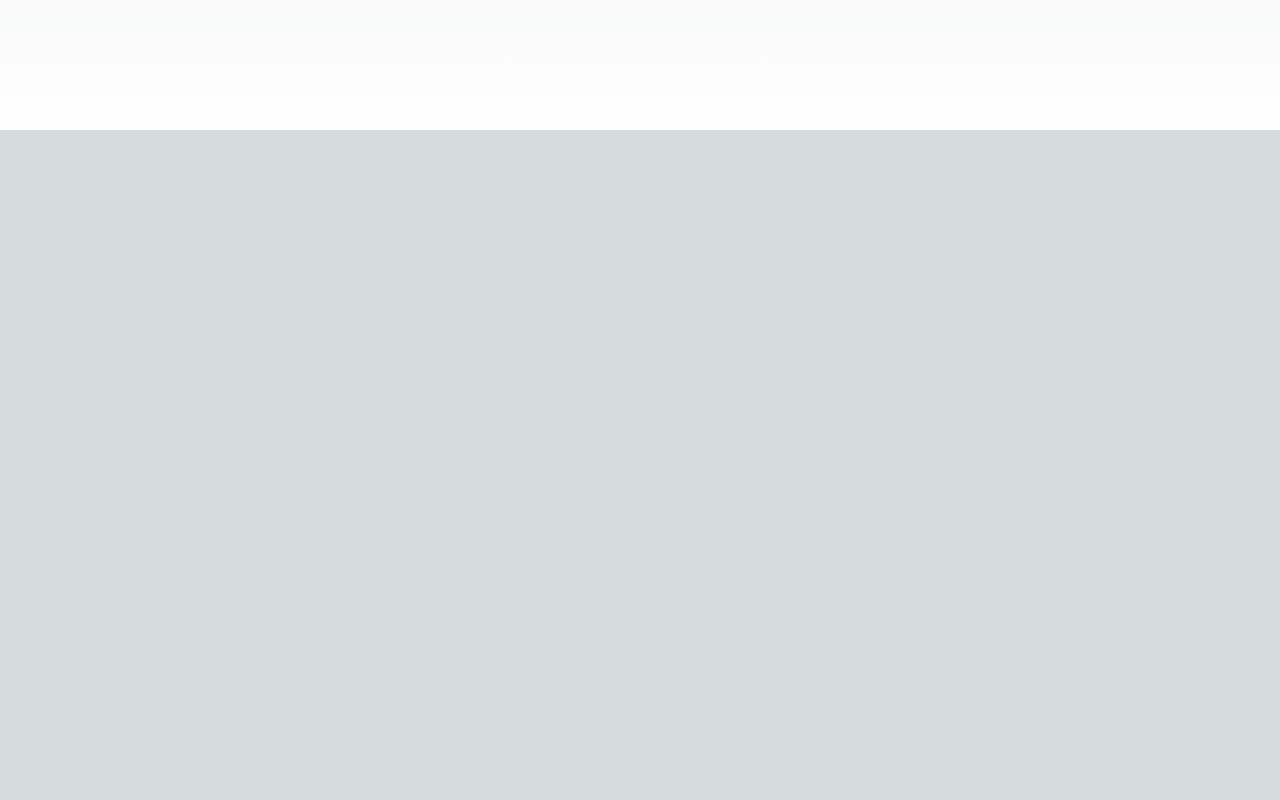
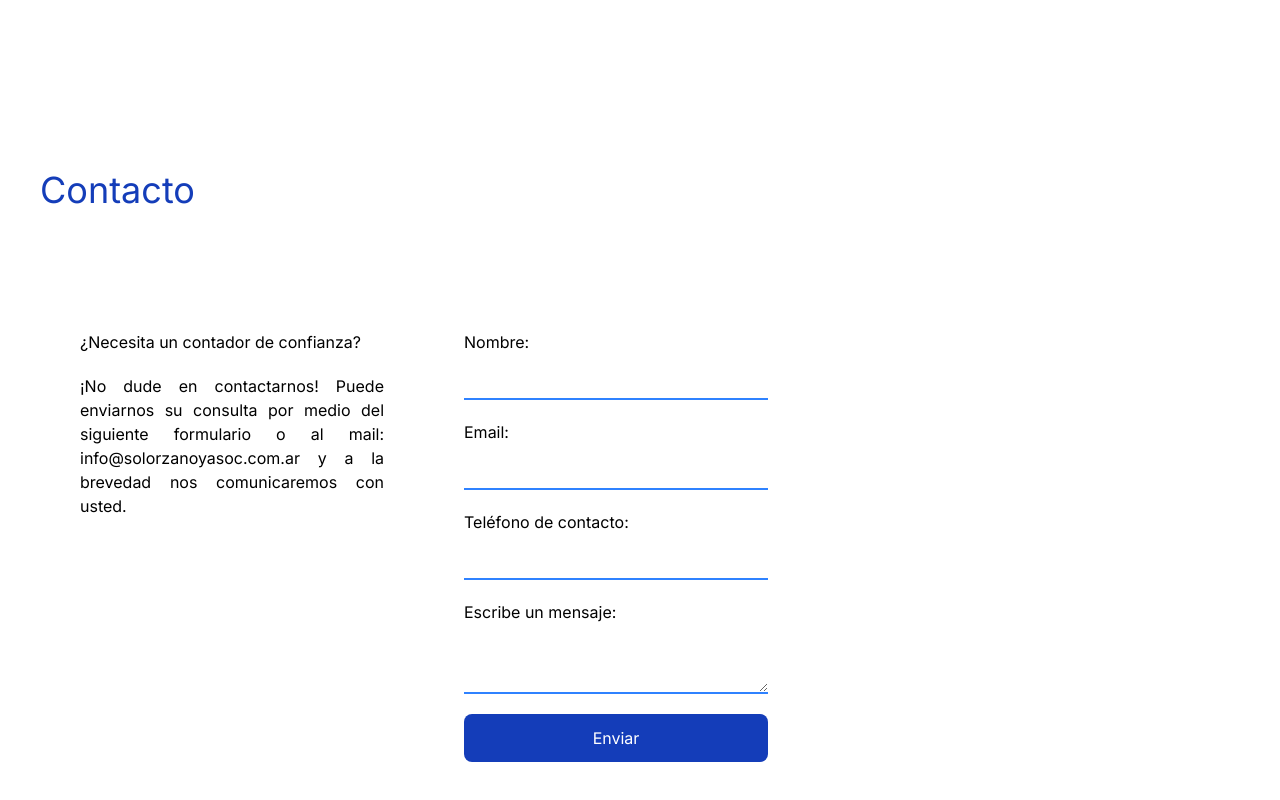
Before and after one commit to MicaelaSolorzano/Estudio-contable-Solorzano-y-Asociados, a Next.js app in the folder solorzano-asoc/: page / in a window 1280 px wide. Shown: the part 670-1470 px from the top of the page. Before the commit the page ends 800 px from the top, so only its background shows below. Built offline with nearby package versions, Linux system fonts and the light colour scheme.

Commit message:
creating more components

```diff
--- a/solorzano-asoc/src/app/(components)/contact/page.tsx
+++ b/solorzano-asoc/src/app/(components)/contact/page.tsx
@@ -1,14 +1,17 @@
 export default function Contact() {
   return (
-    <section>
-      <div>
-        <h4>
-          <h2>¿Necesitás un contador de confianza?</h2>
-          No dudes en contactarnos!
+    <section className="flex  min-h-screen min-w-screen justify-items-center p-10">
+      <div className="flex flex-col w-96 p-10 gap-5">
+        <h1>¿Necesita un contador de confianza?</h1>
+        <h4 className="text-justify">
+          ¡No dude en contactarnos! Puede enviarnos su consulta por medio del
+          siguiente formulario o al mail:{" "}
+          <span> info@solorzanoyasoc.com.ar </span> y a la brevedad nos
+          comunicaremos con usted.
         </h4>
       </div>
-      <div className="flex min-h-screen flex-col items-center justify-between p-24">
-        <form className="flex flex-col w-1/2 justify-between p-10 gap-5">
+      <div className="flex min-h-screen flex-col items-center ">
+        <form className="flex flex-col w-96 p-10 gap-5">
           <label>Nombre:</label>
           <input className="inpt"></input>
 
--- a/solorzano-asoc/src/app/globals.css
+++ b/solorzano-asoc/src/app/globals.css
@@ -8,7 +8,7 @@
   --background-end-rgb: 255, 255, 255;
 }
 
-@media (prefers-color-scheme: ligth) {
+@media (prefers-color-scheme: light) {
   :root {
     --foreground-rgb: 0, 0, 0;
     --background-start-rgb: 255, 255, 255;
@@ -39,3 +39,7 @@ body {
 .inpt {
   @apply border-b-2 bg-transparent border-bunting-500 focus:outline-none;
 }
+
+.title {
+  @apply text-bunting-800 text-left text-4xl p-10;
+}
--- a/solorzano-asoc/src/app/page.tsx
+++ b/solorzano-asoc/src/app/page.tsx
@@ -1,10 +1,13 @@
 import Image from "next/image";
 import Nav from "./(components)/nav/Nav";
+import Contact from "./(components)/contact/page";
 
 export default function Home() {
   return (
-    <main className="flex min-h-screen min-w-screen flex-col items-center justify-between ">
+    <main className="flex min-h-screen min-w-screen flex-col justify-between ">
       <Nav></Nav>
+      <h1 className="title">Contacto</h1>
+      <Contact></Contact>
     </main>
   );
 }
```
Also changed, not shown: solorzano-asoc/src/app/(components)/about/About.tsx (added), solorzano-asoc/src/app/(components)/footer/Footer.tsx (added), solorzano-asoc/src/app/(components)/services/Services.tsx (added).
